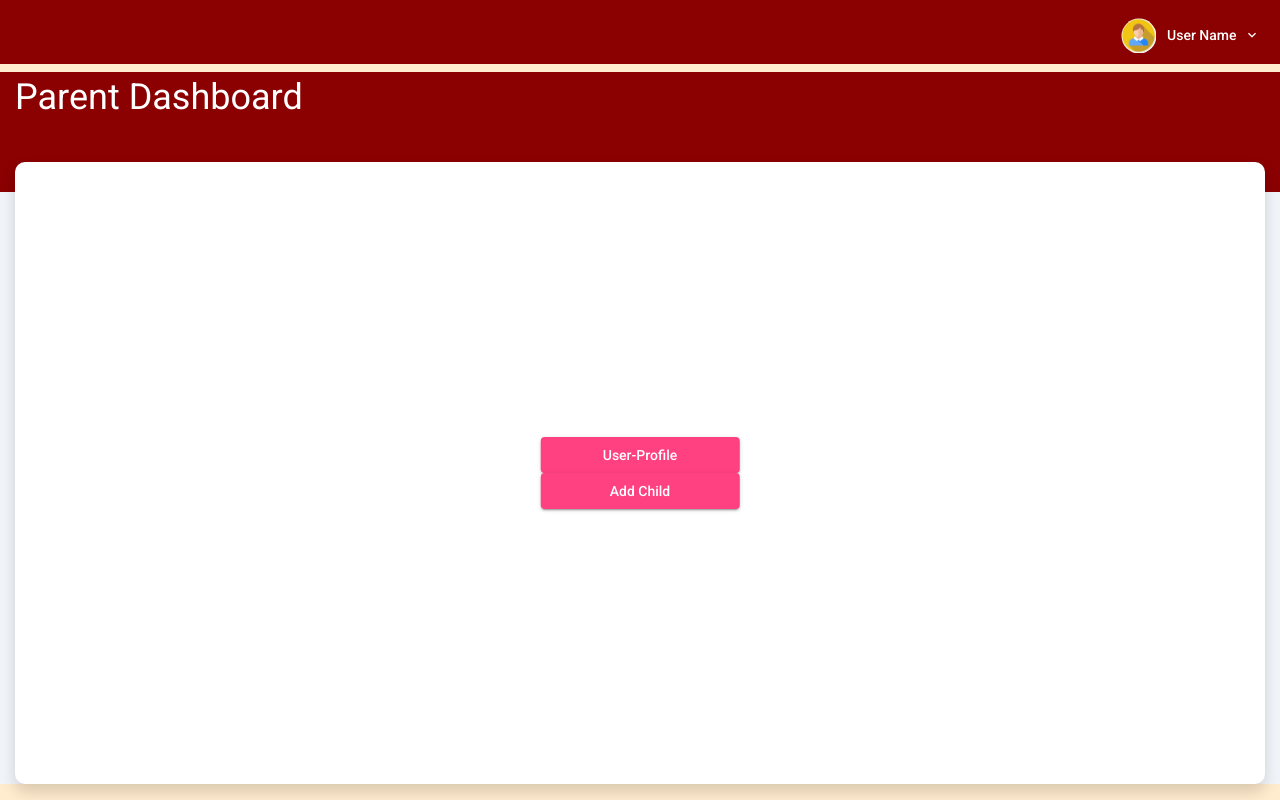
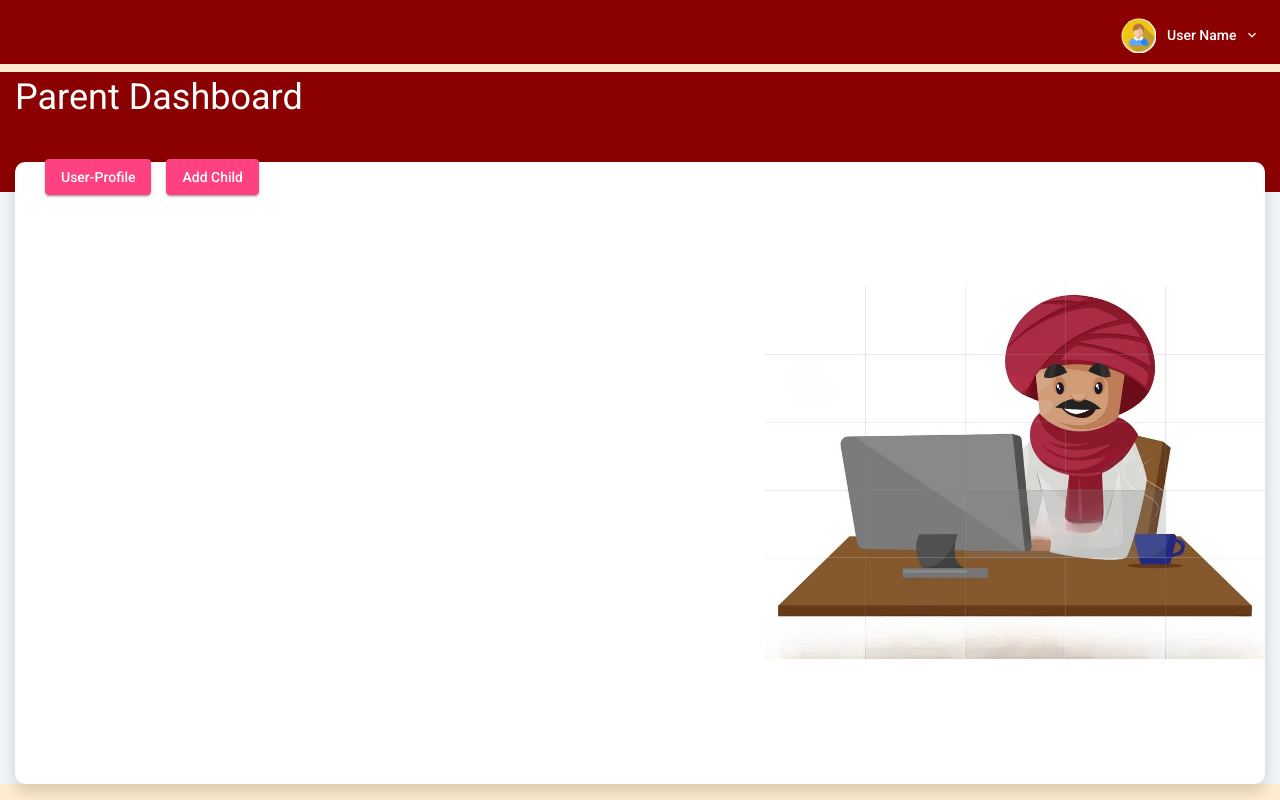
Before and after one commit to UmmeSalma1/SecureProject, an Angular app: page /parent in a window 1280 px wide. Built offline with nearby package versions, Linux system fonts and the light colour scheme.

Commit message:
parent dashboard modifications

```diff
--- a/src/app/app.module.ts
+++ b/src/app/app.module.ts
@@ -38,6 +38,8 @@ import { MatSidenavModule } from '@angular/material/sidenav';
 import { MatListModule } from '@angular/material/list';
 import {MatSelectModule} from '@angular/material/select';
 import {MatDatepickerModule} from '@angular/material/datepicker';
+import {MatNativeDateModule} from '@angular/material/core';
+
 
 
 
@@ -83,7 +85,8 @@ import {MatDatepickerModule} from '@angular/material/datepicker';
     MatSidenavModule,
     MatListModule,
     MatSelectModule,
-    MatDatepickerModule
+    MatDatepickerModule,
+    MatNativeDateModule
 
   ],
   providers: [],
--- a/src/app/p-child-dailog/p-child-dailog.component.html
+++ b/src/app/p-child-dailog/p-child-dailog.component.html
@@ -40,13 +40,13 @@
         </mat-error>
       </mat-form-field>
 
-      <!-- <mat-form-field class="example-full-width" appearance="fill">
-        <mat-label>Date Of Birth</mat-label>
+      <mat-form-field appearance="outline">
+        <mat-label>Choose a date</mat-label>
         <input matInput [matDatepicker]="picker">
         <mat-hint>MM/DD/YYYY</mat-hint>
         <mat-datepicker-toggle matSuffix [for]="picker"></mat-datepicker-toggle>
         <mat-datepicker #picker></mat-datepicker>
-      </mat-form-field> -->
+      </mat-form-field>
 
       <mat-form-field class="example-full-width" appearance="fill">
         <mat-label>Email</mat-label>
@@ -83,12 +83,12 @@
       {{gender.viewValue}}
     </mat-option>
   </mat-select>
-  <mat-error *ngIf="genderFormControl.hasError('gender') && !genderFormControl.hasError('required')">
+  <!-- <mat-error *ngIf="genderFormControl.hasError('gender') && !genderFormControl.hasError('required')">
     Please Select your Gender
   </mat-error>
   <mat-error *ngIf="genderFormControl.hasError('required')">
-    Password is required
-  </mat-error>
+    gender is required
+  </mat-error> -->
 </mat-form-field>
         <!-- <p> Selected gender: {{selectedValue}} </p> -->
 
@@ -138,7 +138,7 @@
 
       <div class="row">
         <div class="col sm-8" >
-          <button mat-raised-button color="primary" type="submit" >Signin</button>
+          <button mat-raised-button color="primary" type="submit" >Add</button>
         </div>
           <button mat-icon-button aria-label="reset" type="reset" color="primary" style="margin-right:10px;">
             Clear
--- a/src/app/p-child-dailog/p-child-dailog.component.ts
+++ b/src/app/p-child-dailog/p-child-dailog.component.ts
@@ -44,4 +44,5 @@ export class PChildDailogComponent implements OnInit {
   ngOnInit(): void {
   }
 
+
 }
--- a/src/app/p-user-dailog/p-user-dailog.component.css
+++ b/src/app/p-user-dailog/p-user-dailog.component.css
@@ -2,6 +2,7 @@
     display: flex;
     flex-direction: column;
     align-items: flex-start;
+
   }
 
   .example-form {
--- a/src/app/p-user-dailog/p-user-dailog.component.html
+++ b/src/app/p-user-dailog/p-user-dailog.component.html
@@ -61,12 +61,12 @@
       {{gender.viewValue}}
     </mat-option>
   </mat-select>
-  <mat-error *ngIf="genderFormControl.hasError('gender') && !genderFormControl.hasError('required')">
+  <!-- <mat-error *ngIf="genderFormControl.hasError('gender') && !genderFormControl.hasError('required')">
     Please Select your Gender
   </mat-error>
   <mat-error *ngIf="genderFormControl.hasError('required')">
-    Password is required
-  </mat-error>z
+    gender is required
+  </mat-error> -->
 </mat-form-field>
         <!-- <p> Selected gender: {{selectedValue}} </p> -->
 
@@ -116,7 +116,7 @@
 
       <div class="row">
         <div class="col sm-8" >
-          <button mat-raised-button color="primary" type="submit" >Signin</button>
+          <button mat-raised-button color="primary" type="submit" >Submit</button>
         </div>
           <button mat-icon-button aria-label="reset" type="reset" color="primary" style="margin-right:10px;">
             Clear
--- a/src/app/parent/parent.component.css
+++ b/src/app/parent/parent.component.css
@@ -18,6 +18,10 @@
     background: white;
     color: black;
     font-size: 2rem;
+    background-image: url("../../assets/p1_info.jpg");
+    background-repeat: no-repeat;
+    background-position: right;
+    background-size: 40%;
   }
   .page__content-data {
     top: 50%;
@@ -74,3 +78,6 @@
     background-color: rgb(241, 62, 122);
     text-transform: uppercase;
   }
+  button{
+    margin-left: 1rem;
+  }
--- a/src/app/parent/parent.component.html
+++ b/src/app/parent/parent.component.html
@@ -5,12 +5,12 @@
 
     <div class="d-flex page__box p-3 mt-2">Parent Dashboard</div>
     <div class="page__content shadow p-3 position-relative">
-      <div class="page__content-data position-absolute text-center">
-        <div class="row">
+      <div class="page__content-data position-relative text-left">
+        <div class="col">
 
 <button mat-raised-button color="accent" (click)="openP_UDailog()" >User-Profile</button>
+
 <button mat-raised-button color="accent" (click)="openP_CDailog()" >Add Child</button>
-
         </div>
         <div class="row">
 
```
